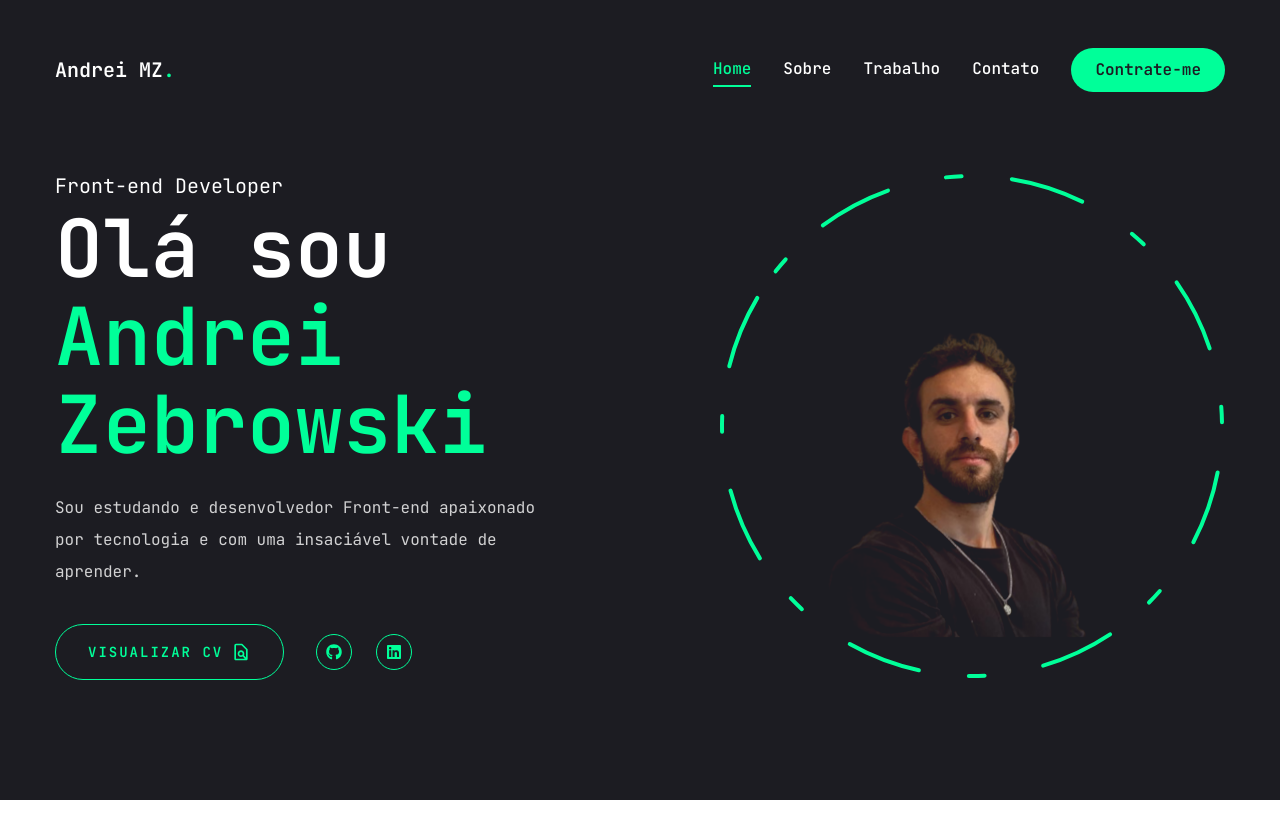
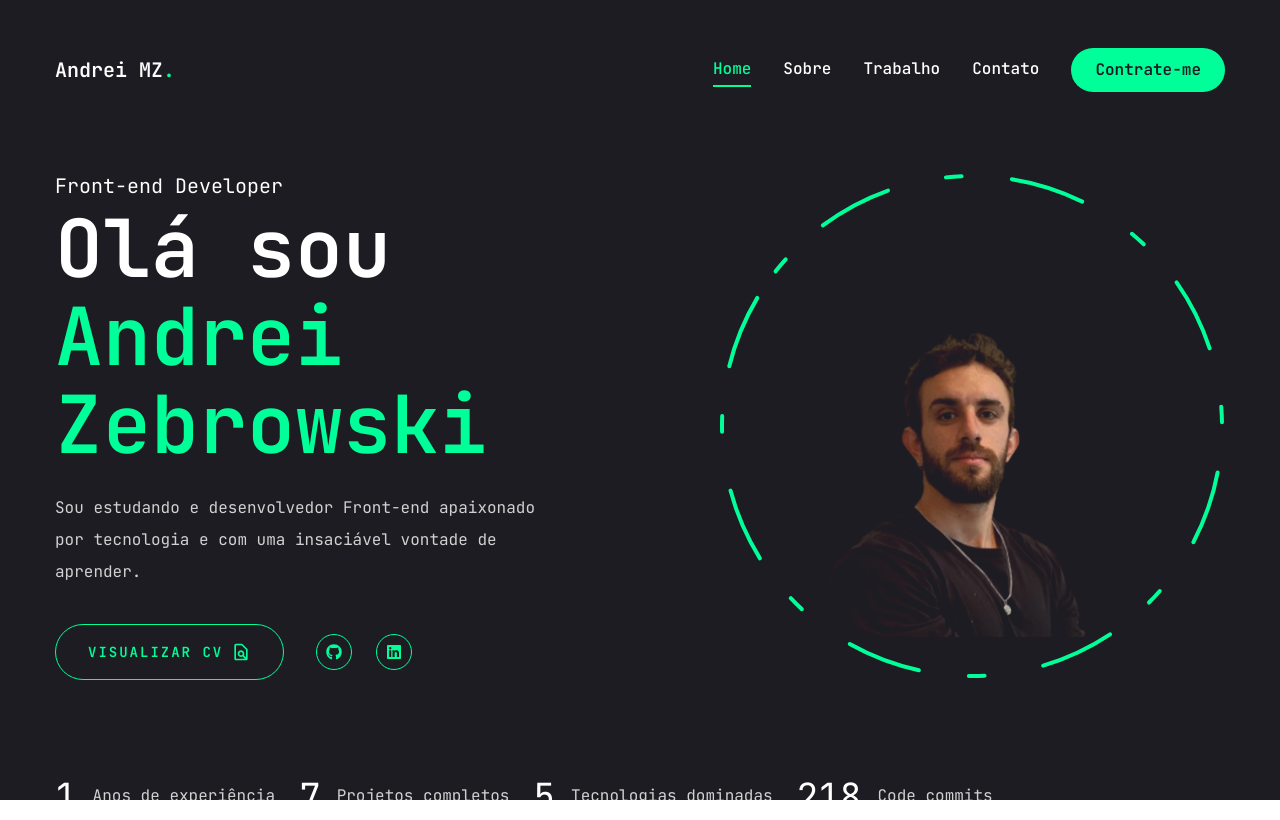
Before and after one commit to Andrei-MZ/Portfolio-Andrei, a Next.js app: page / in a window 1280 px wide. Built offline with nearby package versions, Linux system fonts and the light colour scheme.

Commit message:
page home quase pronta

```diff
--- a/src/app/page.tsx
+++ b/src/app/page.tsx
@@ -2,6 +2,7 @@ import { Button } from "@/components/ui/button";
 import { BiFileFind } from "react-icons/bi";
 import Social from './../components/Social';
 import Photo from "@/components/Photo";
+import Stats from './../components/Stats';
 
 const Home = () => {
   return (
@@ -33,6 +34,7 @@ const Home = () => {
         </div>
       </div>
     </div>
+    <Stats />
   </section>
   );
 };
```
